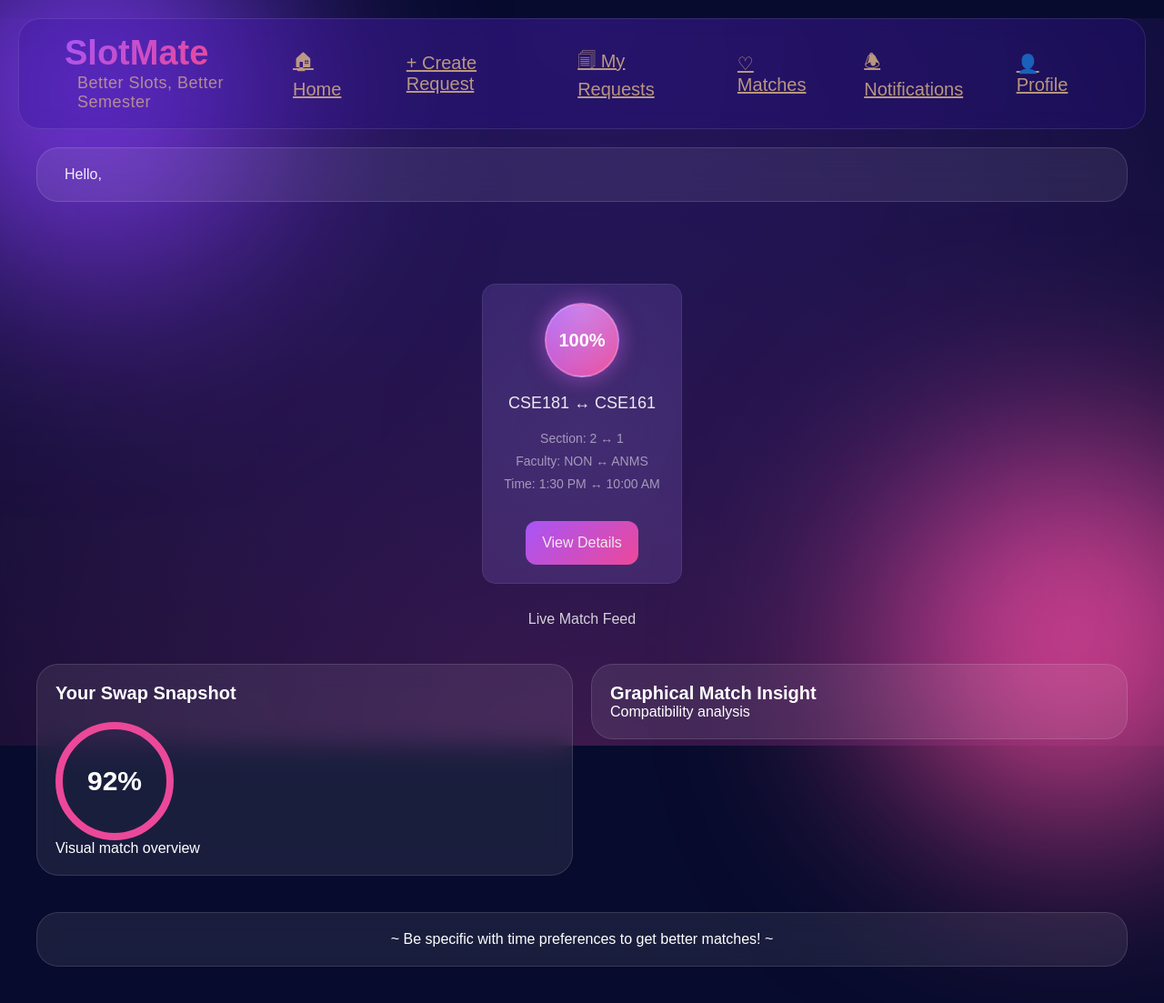
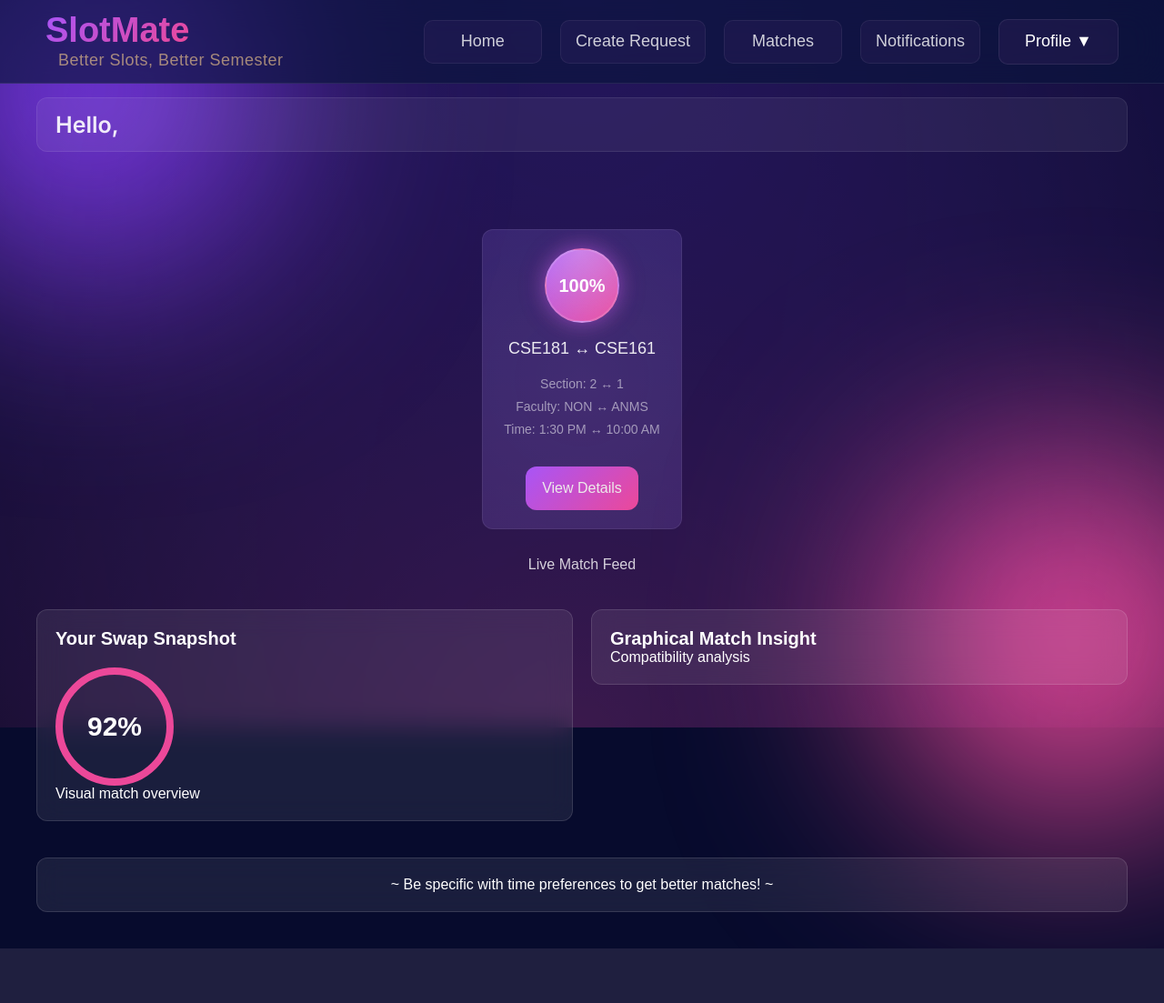
Before and after one commit to Nusrat-Nawal/SlotMate, a Django app: page /index/ in a window 1280 px wide. Shown: the whole page at 91% size. After the commit the page ends 1043 px from the top, so only its background shows below. Run offline with Django 5.2, Linux system fonts and the light colour scheme; a user stored in the database is signed in; data comes from the database, SQL or seed files in the repository; both versions use the stored data as it was after the commit.

Commit message:
Improve match-details ,add reveal request section and improve index buttons

```diff
--- a/slotmate_backend/static/css/dashboard.css
+++ b/slotmate_backend/static/css/dashboard.css
@@ -3,17 +3,23 @@
 }
 
 .top-info{
-    margin:20px 40px;
-
+    margin:15px 40px;
     display:flex;
     justify-content:space-between;
     align-items:center;
+    padding:14px 20px;
+    gap:20px;
+    background:rgba(255,255,255,0.06);
+    border:1px solid rgba(255,255,255,0.08);
+    border-radius:12px;
 
-    padding:20px 30px;
 }
 
 .info-item{
-    opacity:0.9;
+    font-size: 25px;
+    font-weight: 600;
+    font-family: "Inter", "Segoe UI", sans-serif;
+    opacity: 0.9;
 }
 
 .bottom-sections{
@@ -67,7 +73,7 @@
   padding: 20px;
   background: rgba(255,255,255,0.08);
   border: 1px solid rgba(255,255,255,0.1);
-  border-radius: 15px;
+  border-radius: 12px;
   transition: 0.3s;
   position:relative;
   overflow:hidden;
@@ -237,3 +243,60 @@ button:hover{
     transform:translateY(-2px) scale(1.03);
     box-shadow:0 0 18px rgba(236,72,153,0.4);
 }
+
+.profile-btn{
+    all: unset;
+    display:flex;
+    justify-content:center;
+    align-items:center;
+
+    height: 48px;
+    min-width: 130px;
+
+    background: rgba(224, 100, 224, 0.06);
+    border: 1px solid rgba(255,255,255,0.08);
+    border-radius: 10px;
+
+    color: white;
+    font-size: 18px;
+    font-weight: 500;
+
+    cursor:pointer;
+}
+
+.profile-dropdown{
+    position:relative;
+}
+
+.profile-btn:hover{
+    border-bottom:2px solid #A855F7;
+}
+
+.dropdown-menu{
+    display:none;
+    position:absolute;
+    top:100%;
+    right:0;
+    min-width:170px;
+    overflow:hidden;
+    background:rgba(15,15,30,0.98);
+    border-radius:6px;
+    border:1px solid rgba(255,255,255,0.08);
+}
+
+.dropdown-menu a{
+    display:block;
+    padding: 12px 14px;
+    font-size:18px;
+    color:white;
+    text-decoration:none;
+    border-radius:0;
+}
+
+.dropdown-menu a:hover{
+    background:rgba(168,85,247,0.2);
+}
+
+.profile-dropdown:hover .dropdown-menu{
+    display:block;
+}
--- a/slotmate_backend/static/css/global.css
+++ b/slotmate_backend/static/css/global.css
@@ -25,12 +25,14 @@ body {
 .navbar {
     display: flex;
     justify-content: space-between;
-    padding: 18px 50px;
-    margin:20px;
-    border-radius:24px;
-    border:1px solid rgba(255,255,255,0.1);
-    background: rgba(46, 15, 149, 0.27);
-    backdrop-filter: blur(10px);
+    padding: 14px 50px;
+    border-bottom:1px solid rgba(255,255,255,0.08);
+    background: rgba(10, 20, 60, 0.65);
+    backdrop-filter: blur(18px);
+    align-items: center;
+    position: sticky;
+    top:0;
+    z-index:1000;
 }
 .nav-links{
     display:flex;
@@ -39,16 +41,30 @@ body {
 }
 
 .nav-links a{
-    padding:10px 18px;
-    border-radius:12px;
+    padding:12px 18px;
+    border-radius:14px;
     transition:0.3s;
-    font-size: 20px;
-    color: burlywood;
+    font-size: 18px;
+    color: white;
     opacity: 0.8;
+    text-decoration: none;
+    font-weight: 500;
+    background:rgba(224, 100, 224, 0.06);
+    border:1px solid rgba(255,255,255,0.08);
+
+    display:flex;
+    justify-content:center;
+    align-items:center;
+    min-width: 110px;
+    height: 48px;
+    white-space: nowrap;
+
 }
 
 .nav-links a:hover{
-    background:rgba(255,255,255,0.08);
+    transform:translateY(-2px);
+    background:rgba(168,85,247,0.18);
+    border-color:#A855F7;
 }
 
 .brand{
@@ -82,7 +98,7 @@ body {
 .glass-card {
   background: rgba(255,255,255,0.08);
   border: 1px solid rgba(255,255,255,0.12);
-  border-radius: 24px;
+  border-radius: 12px;
   padding: 20px;
   backdrop-filter: blur(14px);
   height: auto;
@@ -109,3 +125,29 @@ body {
     bottom:-100px;
     right:-100px;
 }
+
+.nav-links a,
+.profile-btn{
+    display:flex;
+    justify-content:center;
+    align-items:center;
+
+    height: 48px;
+    min-width: 130px;
+
+    padding: 0 16px;
+
+    border-radius: 10px;
+
+    font-size: 18px;
+    font-weight: 500;
+
+    text-decoration:none;
+
+    color: white;
+
+    background: rgba(224, 100, 224, 0.06);
+    border: 1px solid rgba(255,255,255,0.08);
+
+    transition: 0.2s ease;
+}
--- a/slotmate_backend/templates/index.html
+++ b/slotmate_backend/templates/index.html
@@ -7,6 +7,7 @@
     {% load static %}
     <link rel="stylesheet" href="{% static 'css/global.css' %}">
     <link rel="stylesheet" href="{% static 'css/dashboard.css' %}">
+    <link href="https://fonts.googleapis.com/css2?family=Inter:wght@400;500;600&display=swap" rel="stylesheet">
 </head>
 <body>
 
@@ -20,17 +21,26 @@
         <div class="logo">SlotMate</div>
         <div class="slogan">Better Slots, Better Semester</div>
        </div>
+
         <div class="nav-links">
-            <a href="/index/">🏠︎ Home</a>
-            <a href="/create-request/">+ Create Request</a>
-            <a href="/my-requests/">🗐 My Requests</a>
-            <a href="/matches/">♡ Matches</a>
-            <a href="/notifications/">🕭 Notifications</a>
-            <a href="/profile/">👤 Profile</a>
+            <a href="/index/">Home</a>
+            <a href="/create-request/">Create Request</a>
+            <a href="/matches/">Matches</a>
+            <a href="/notifications/">Notifications</a>
+
+            <div class="profile-dropdown">
+                <button class="profile-btn"> Profile ▼
+                </button>
+                    <div class="dropdown-menu">
+                        <a href="/profile/">My Profile</a>
+                        <a href="/my-requests/">My Requests</a>
+                        <a href="#" >Logout</a>
+                    </div>
+            </div>
         </div>
     </header>
 
-    <section class="top-info glass-card">
+    <section class="top-info">
 
        <div class="info-item">
             Hello, {{ user.first_name }} {{ user.last_name }}
--- a/slotmate_backend/templates/matches.html
+++ b/slotmate_backend/templates/matches.html
@@ -17,8 +17,8 @@
 
 <header class="topbar">
     <div class="brand">
-        <h2>SlotMate Matches</h2>
-        <p>All Compatibility Results</p>
+        <div class="logo">SlotMate</div>
+        <div class="slogan">All Matches</div>
     </div>
 
     <a href="/index/" class="back-btn">← Back to Feed</a>
```
Also changed, not shown: slotmate_backend/static/css/matches.css (+45 -17 lines), slotmate_backend/templates/match-details.html (+4 -5 lines), slotmate_backend/db.sqlite3.
